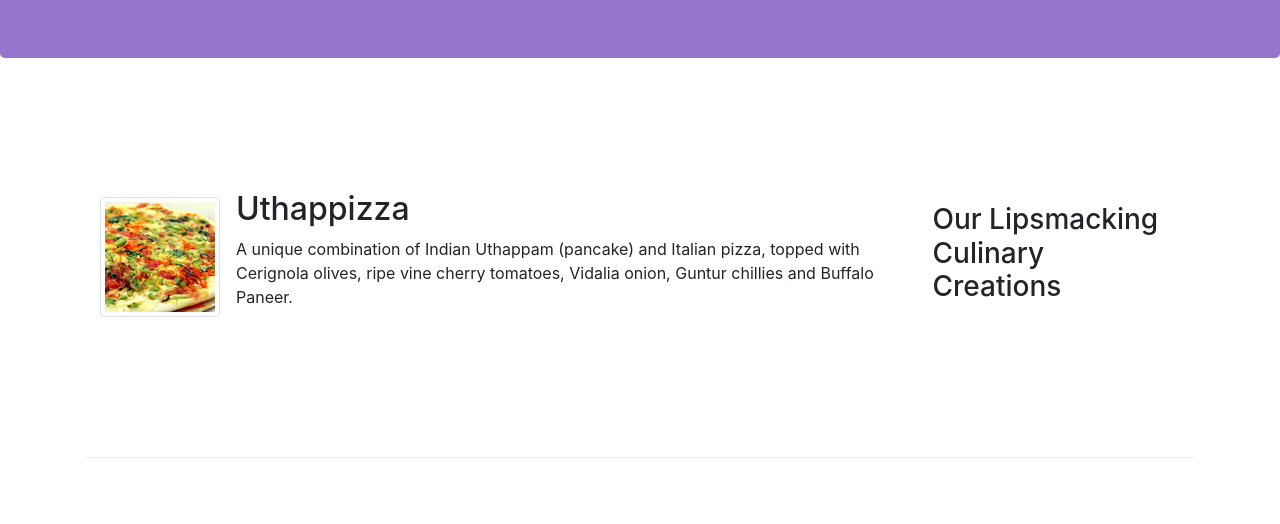
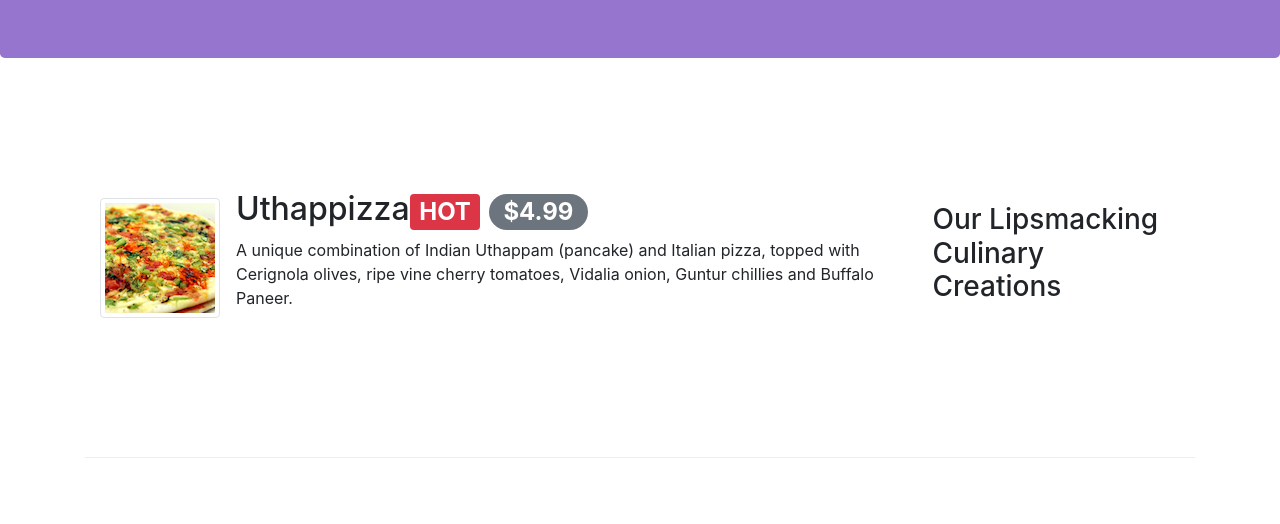
Before and after one commit to ccydouglas/BootstrapGrid, a website: page conFusion/index.html in a window 1280 px wide. Shown: the part 276-800 px from the top of the page. Drawn offline with nearby package versions, Linux system fonts and the light colour scheme.

Commit message:
alerting Users

```diff
--- a/conFusion/index.html
+++ b/conFusion/index.html
@@ -75,7 +75,8 @@
                 <div class="media">
                     <img class="d-flex mr-3 img-thumbnail align-self-center" src="img/uthappizza.png" alt="Uthappizza">
                     <div class="media-body">
-                        <h2 class="mt-0">Uthappizza</h2>
+                        <h2 class="mt-0">Uthappizza<span class="badge badge-danger">HOT</span>
+                            <span class="badge badge-pill badge-secondary">$4.99</span></h2>
                         <p class="d-none d-sm-block">A unique combination of Indian Uthappam (pancake) and Italian pizza, topped with Cerignola olives,
                             ripe vine cherry tomatoes, Vidalia onion, Guntur chillies and Buffalo Paneer.</p>
                     </div>
@@ -106,15 +107,13 @@
                 <p>Award winning three-star Michelin chef with wide International experience having worked closely with whos-who
                     in the culinary world, he specializes in creating mouthwatering Indo-Italian fusion experiences. </p> -->
                 <div class="media">
-                            <img class="d-flex mr-3 img-thumbnail align-self-center"
-                                    src="img/alberto.png" alt="Alberto Somayya">
+                    <img class="d-flex mr-3 img-thumbnail align-self-center" src="img/alberto.png" alt="Alberto Somayya">
                     <div class="media-body">
                         <h2 class="mt-0">Alberto Somayya</h2>
                         <h4>Executive Chef</h4>
-                                <p class="d-none d-sm-block">Award winning three-star Michelin chef with wide
-                                    International experience having worked closely with
-                                    whos-who in the culinary world, he specializes in
-                                    creating mouthwatering Indo-Italian fusion experiences.
+                        <p class="d-none d-sm-block">Award winning three-star Michelin chef with wide International experience having worked closely with
+                            whos-who in the culinary world, he specializes in creating mouthwatering Indo-Italian fusion
+                            experiences.
                         </p>
                     </div>
                 </div>
```
Lines whose indentation alone changed are shown as unchanged.
